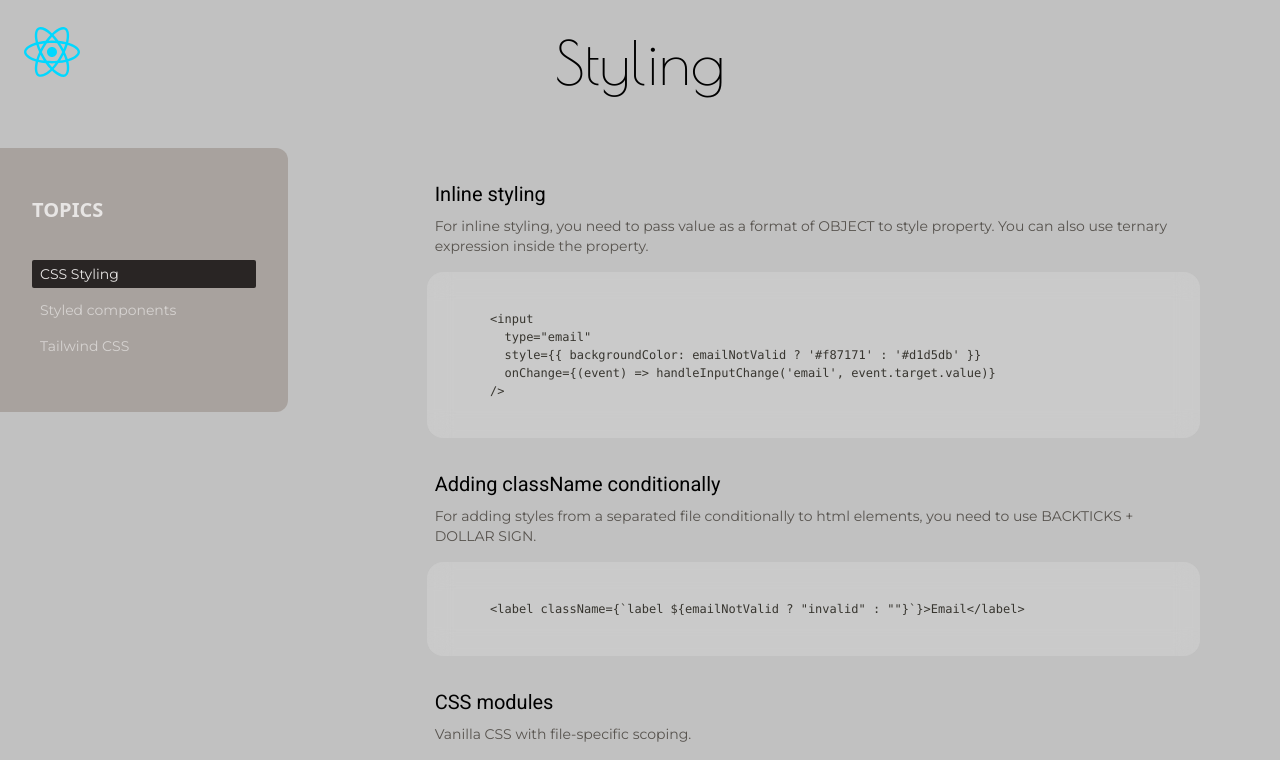
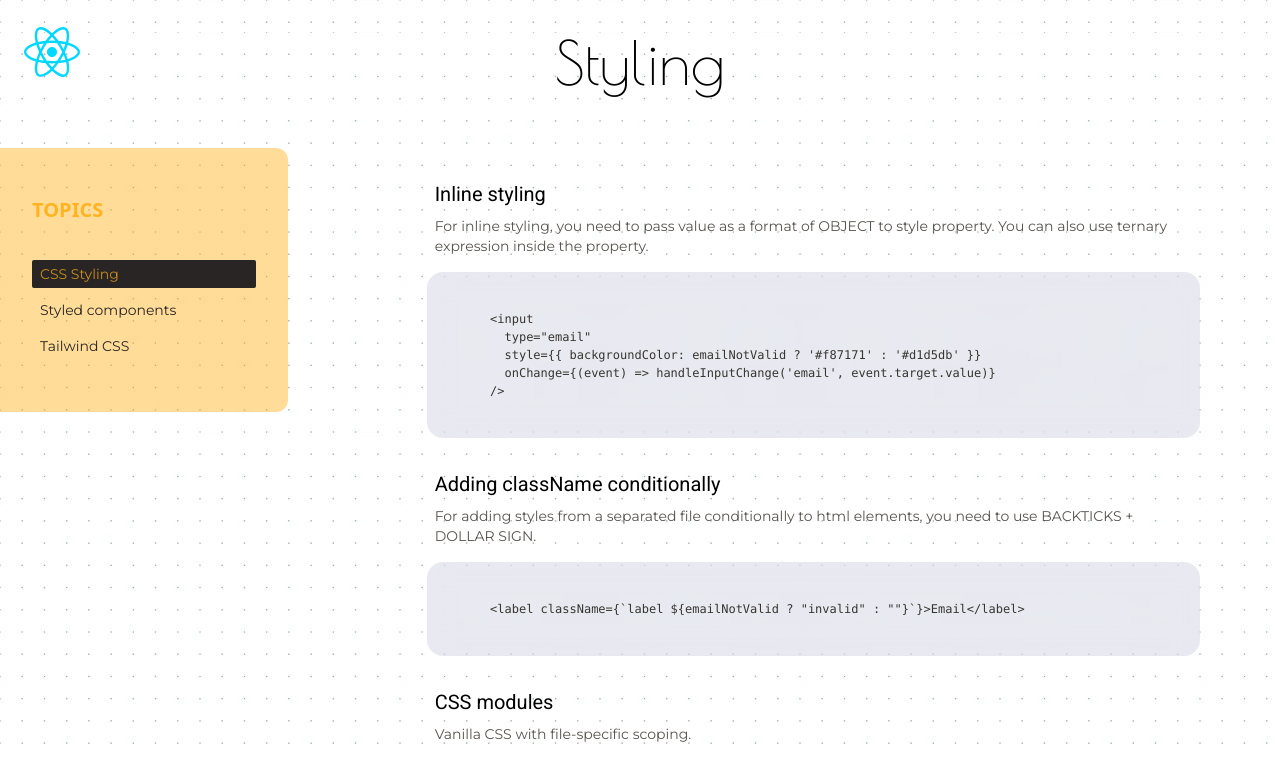
Before and after one commit to GentleHorse/ReactEssentials_v2, a React (Vite) app: page /styling in a window 1280 px wide. Shown: the top 760 px of the page. Built offline with nearby package versions, Linux system fonts and the light colour scheme; a web font is replaced by a local one.

Commit message:
Add styling to pages

```diff
--- a/src/components/UI/Card.jsx
+++ b/src/components/UI/Card.jsx
@@ -1,6 +1,6 @@
 export default function Card({ children }) {
     return (
-      <div className="flex flex-row items-center p-5 rounded-2xl backdrop-blur-md bg-[#FFFFFF]/15">
+      <div className="flex flex-row items-center p-5 rounded-2xl backdrop-blur-md bg-[#6E75A4]/15">
         {children}
       </div>
     );
--- a/src/components/sideBar/SideBar.jsx
+++ b/src/components/sideBar/SideBar.jsx
@@ -1,18 +1,18 @@
 export default function SideBar({ topicsArray, setTopic, topicId }) {
   return (
-    <aside className="fixed w-1/4 px-8 py-12 bg-stone-400 text-stone-50 lg:w-72 rounded-r-xl">
-      <h2 className="mb-8 font-bold uppercase md:text-xl text-stone-200">
+    <aside className="fixed w-1/4 px-8 py-12 bg-[#FFB11B]/45 lg:w-72 rounded-r-xl">
+      <h2 className="mb-8 font-bold uppercase md:text-xl text-[#FFB11B]/95">
         Topics
       </h2>
       <ul className="mt-8">
         {topicsArray.map((topic) => {
           let cssClasses =
-            "w-full text-left text-sm font-montserrat px-2 py-1 rounded-sm my-1 hover:text-stone-200 hover:bg-stone-800";
+            "w-full text-left text-sm font-montserrat px-2 py-1 rounded-sm my-1 hover:text-[#FFB11B]/75 hover:bg-stone-800";
 
           if (topic.id === topicId) {
-            cssClasses += " bg-stone-800 text-stone-200";
+            cssClasses += " bg-stone-800 text-[#FFB11B]/75";
           } else {
-            cssClasses += " text-stone-300";
+            cssClasses += " text-stone-800";
           }
 
           return (
--- a/src/pages/Home.jsx
+++ b/src/pages/Home.jsx
@@ -214,7 +214,7 @@ function SectionCard({ sectionsArray }) {
         <Link
           to={section.path}
           key={section.id}
-          className="p-4 m-5 rounded-2xl backdrop-blur-md bg-[#FFFFFF]/15 hover:bg-[#FFFFFF]/45"
+          className="p-4 m-5 rounded-2xl backdrop-blur-md bg-[#6E75A4]/15 hover:bg-[#6E75A4]/45"
         >
           <h1 className="font-poiretOneRegular text-6xl mb-4">
             {section.title}
--- a/src/pages/WhatIsReact.jsx
+++ b/src/pages/WhatIsReact.jsx
@@ -52,7 +52,7 @@ export default function WhatIsReactPage() {
 
 function CoreConceptWrapper({ coreConcept }) {
   return (
-    <Card className="flex flex-row items-center p-5 rounded-2xl backdrop-blur-md bg-[#FFFFFF]/15">
+    <Card>
       <img src={coreConcept.imgPath} className="w-[30vw] h-[30vw]" />
       <div>
         <h1 className="font-roboto text-xl m-2">{coreConcept.title}</h1>
--- a/src/style.css
+++ b/src/style.css
@@ -7,58 +7,7 @@ body,
 #root {
   top: 0;
   left: 0;
-  background: #c1c1c1;
+
+  background-image: url("../public/images/dot-grid.jpg");
+  background-repeat: repeat;
 }
-
-
-/* :root {
-  font-family: Inter, system-ui, Avenir, Helvetica, Arial, sans-serif;
-  line-height: 1.5;
-  font-weight: 400;
-
-  color: rgba(255, 255, 255, 0.87);
-  background-color: #242424;
-
-  font-synthesis: none;
-  text-rendering: optimizeLegibility;
-  -webkit-font-smoothing: antialiased;
-  -moz-osx-font-smoothing: grayscale;
-}
-
-a {
-  font-weight: 500;
-  color: #646cff;
-  text-decoration: inherit;
-}
-a:hover {
-  color: #535bf2;
-}
-
-body {
-  margin: 0;
-  padding: 0;
-}
-
-h1 {
-  font-size: 3.2em;
-  line-height: 1.1;
-}
-
-button {
-  border-radius: 8px;
-  border: 1px solid transparent;
-  padding: 0.6em 1.2em;
-  font-size: 1em;
-  font-weight: 500;
-  font-family: inherit;
-  background-color: #1a1a1a;
-  cursor: pointer;
-  transition: border-color 0.25s;
-}
-button:hover {
-  border-color: #646cff;
-}
-button:focus,
-button:focus-visible {
-  outline: 4px auto -webkit-focus-ring-color;
-} */
```
Also changed, not shown: public/images/dot-grid.jpg (added).
